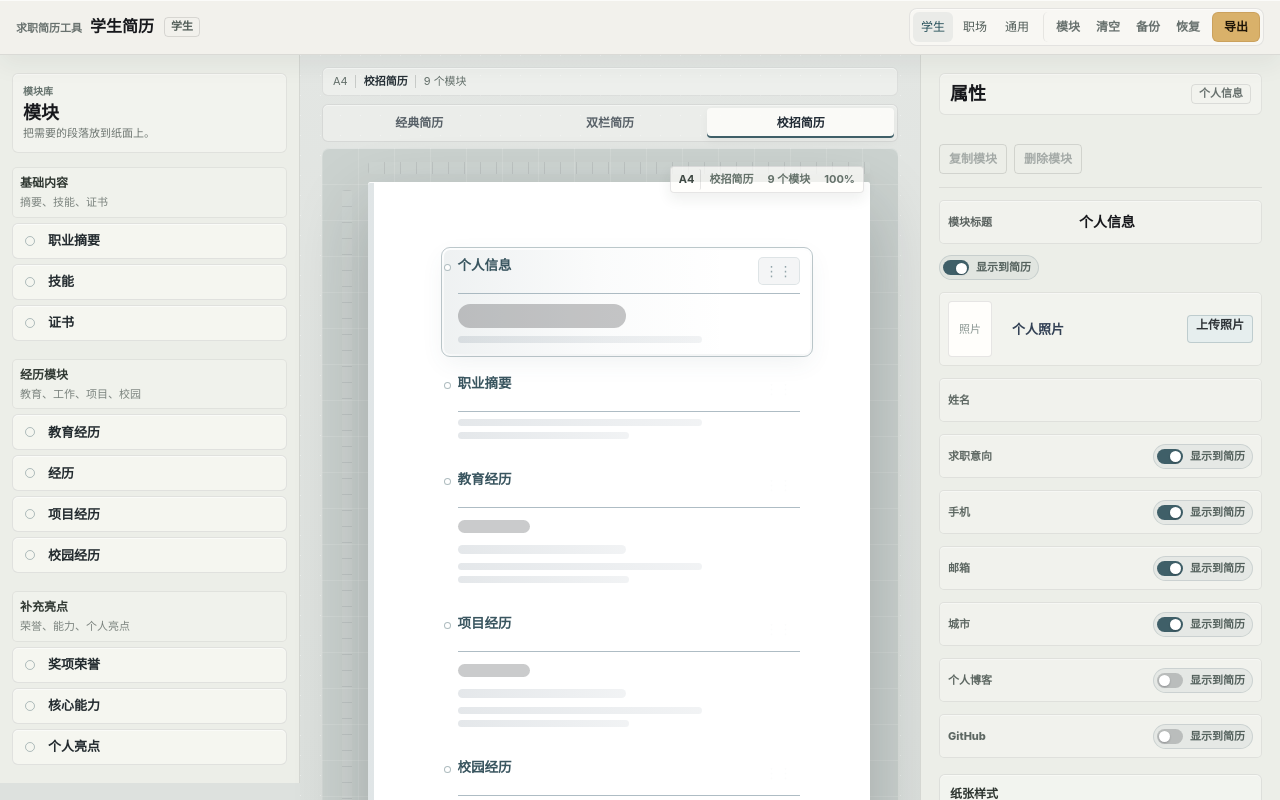
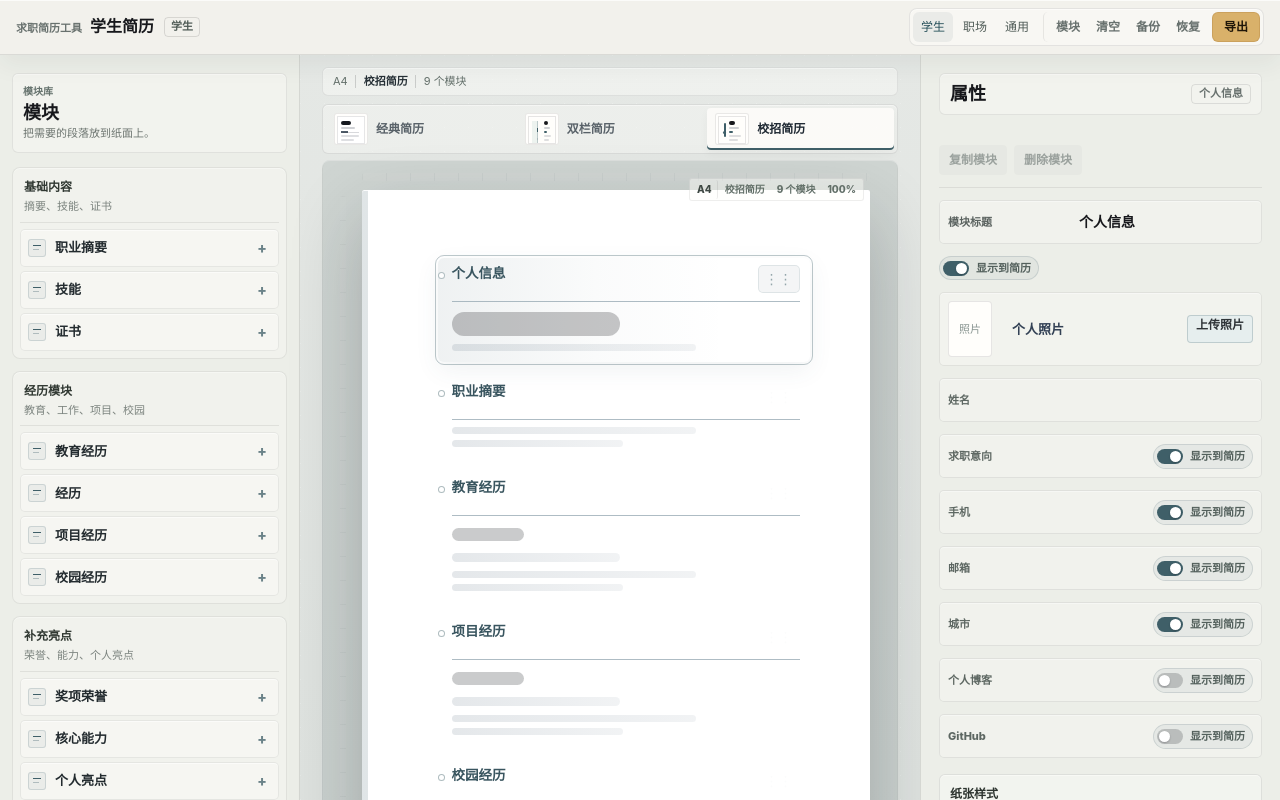
Before and after one commit to yzhiheng05/resume-builder, a React (Vite) app: page / in a window 1280 px wide. Both pictures are taken after a click on the button 1000 px from the left and 274 px from the top of the page. Shown: the top 800 px of the page. Built offline with nearby package versions, Linux system fonts and the light colour scheme.

Commit message:
polish resume editor chrome

```diff
--- a/src/styles.css
+++ b/src/styles.css
@@ -1904,9 +1904,9 @@ body {
   padding: 56px clamp(32px, 5vw, 72px);
   border-right: 1px solid rgba(17, 18, 23, 0.08);
   background:
-    linear-gradient(90deg, rgba(17, 18, 23, 0.026) 1px, transparent 1px) 0 0 / 34px 34px,
-    linear-gradient(rgba(17, 18, 23, 0.022) 1px, transparent 1px) 0 0 / 34px 34px,
-    linear-gradient(180deg, #e3e6e3 0%, #d5dad7 100%);
+    linear-gradient(90deg, rgba(17, 18, 23, 0.014) 1px, transparent 1px) 0 0 / 42px 42px,
+    linear-gradient(rgba(17, 18, 23, 0.012) 1px, transparent 1px) 0 0 / 42px 42px,
+    linear-gradient(180deg, #e5e8e5 0%, #d8ddda 100%);
 }
 
 .identity-screen__hero h1 {
@@ -1929,11 +1929,11 @@ body {
   margin-top: 10px;
   padding: 14px 16px 18px;
   border: 1px solid rgba(17, 18, 23, 0.08);
-  border-radius: 3px;
-  background: rgba(255, 254, 251, 0.26);
+  border-radius: 4px;
+  background: rgba(255, 254, 251, 0.22);
   box-shadow:
-    inset 0 1px 0 rgba(255, 255, 255, 0.48),
-    0 18px 42px rgba(39, 47, 43, 0.1);
+    inset 0 1px 0 rgba(255, 255, 255, 0.42),
+    0 16px 36px rgba(39, 47, 43, 0.08);
 }
 
 .identity-paper__toolbar {
@@ -2034,11 +2034,11 @@ body {
 
 .identity-card {
   position: relative;
-  min-height: 96px;
-  padding: 13px 12px 13px 18px;
+  min-height: 88px;
+  padding: 12px 38px 12px 18px;
   border: 1px solid rgba(17, 18, 23, 0.08);
-  border-radius: 6px;
-  background: rgba(255, 254, 251, 0.34);
+  border-radius: 5px;
+  background: rgba(255, 254, 251, 0.28);
   box-shadow: inset 0 1px 0 rgba(255, 255, 255, 0.42);
   color: #17181c;
 }
@@ -2064,7 +2064,24 @@ body {
   opacity: 0.28;
 }
 
+.identity-card::after {
+  content: "";
+  position: absolute;
+  top: 50%;
+  right: 18px;
+  width: 7px;
+  height: 7px;
+  border-top: 1px solid rgba(63, 95, 104, 0.58);
+  border-right: 1px solid rgba(63, 95, 104, 0.58);
+  transform: translateY(-50%) rotate(45deg);
+  opacity: 0.58;
+}
+
 .identity-card:hover::before {
+  opacity: 1;
+}
+
+.identity-card:hover::after {
   opacity: 1;
 }
 
@@ -2325,12 +2342,17 @@ body {
 }
 
 .module-library__list {
-  gap: 18px;
+  gap: 12px;
 }
 
 .module-library__group {
   display: grid;
-  gap: 5px;
+  gap: 6px;
+  padding: 7px;
+  border: 1px solid rgba(17, 18, 23, 0.08);
+  border-radius: 8px;
+  background: rgba(255, 254, 251, 0.26);
+  box-shadow: inset 0 1px 0 rgba(255, 255, 255, 0.38);
 }
 
 .module-library__group-header h3 {
@@ -2350,10 +2372,11 @@ body {
 .module-library__group-header {
   display: grid;
   gap: 2px;
-  padding: 6px 7px;
-  border: 1px solid rgba(17, 18, 23, 0.07);
-  border-radius: 5px;
-  background: rgba(255, 254, 251, 0.24);
+  padding: 3px 4px 7px;
+  border: 0;
+  border-bottom: 1px solid rgba(17, 18, 23, 0.08);
+  border-radius: 0;
+  background: transparent;
 }
 
 .module-library__group-header p {
@@ -2362,7 +2385,7 @@ body {
 
 .module-library__group-items {
   display: grid;
-  gap: 5px;
+  gap: 4px;
   border-top: 0;
 }
 
@@ -2372,11 +2395,11 @@ body {
   grid-template-columns: 18px minmax(0, 1fr) 18px;
   column-gap: 9px;
   align-items: center;
-  min-height: 36px;
-  padding: 7px 8px;
-  border: 1px solid rgba(17, 18, 23, 0.09);
-  border-radius: 6px;
-  background: rgba(255, 254, 251, 0.46);
+  min-height: 38px;
+  padding: 7px 7px;
+  border: 1px solid rgba(17, 18, 23, 0.07);
+  border-radius: 5px;
+  background: rgba(255, 254, 251, 0.34);
   color: #232b2f;
   box-shadow: inset 0 1px 0 rgba(255, 255, 255, 0.52);
 }
@@ -2385,27 +2408,34 @@ body {
   content: "";
   display: grid;
   place-items: center;
-  width: 8px;
-  height: 8px;
-  margin-left: 4px;
-  border: 1px solid rgba(63, 95, 104, 0.38);
-  border-radius: 50%;
-  background: transparent;
+  width: 16px;
+  height: 16px;
+  margin-left: 0;
+  border: 1px solid rgba(63, 95, 104, 0.18);
+  border-radius: 3px;
+  background:
+    linear-gradient(#3f5f68, #3f5f68) 4px 5px / 8px 1px no-repeat,
+    linear-gradient(rgba(63, 95, 104, 0.34), rgba(63, 95, 104, 0.34)) 4px 9px / 6px 1px no-repeat,
+    rgba(63, 95, 104, 0.06);
 }
 
 .module-library__item::after {
   content: "+";
   grid-column: 3;
+  display: grid;
+  place-items: center;
+  width: 18px;
+  height: 18px;
   justify-self: center;
   color: #3f5f68;
-  font-size: 15px;
+  font-size: 14px;
   font-weight: 760;
   line-height: 1;
-  opacity: 0;
-  transform: translateX(-2px);
+  opacity: 0.76;
+  transform: none;
   transition:
     opacity 120ms ease,
-    transform 120ms ease;
+    background 120ms ease;
 }
 
 .module-library__item:hover:not(:disabled) {
@@ -2420,7 +2450,7 @@ body {
 .module-library__item:hover:not(:disabled)::after,
 .module-library__item:focus-visible:not(:disabled)::after {
   opacity: 1;
-  transform: translateX(0);
+  background: rgba(63, 95, 104, 0.09);
 }
 
 .module-library__item small {
@@ -2444,14 +2474,17 @@ body {
 
 .module-library__item:disabled::before {
   border-color: rgba(127, 137, 151, 0.38);
-  background: rgba(127, 137, 151, 0.12);
+  background:
+    linear-gradient(rgba(127, 137, 151, 0.64), rgba(127, 137, 151, 0.64)) 4px 5px / 8px 1px no-repeat,
+    linear-gradient(rgba(127, 137, 151, 0.42), rgba(127, 137, 151, 0.42)) 4px 9px / 6px 1px no-repeat,
+    rgba(127, 137, 151, 0.12);
 }
 
 .module-library__item:disabled::after {
   content: "";
-  width: 6px;
-  height: 6px;
-  border-radius: 50%;
+  width: 7px;
+  height: 7px;
+  border-radius: 2px;
   background: rgba(127, 137, 151, 0.56);
   opacity: 0.7;
   transform: none;
@@ -2463,8 +2496,8 @@ body {
   min-height: calc(100vh - 48px);
   padding: 12px 22px 24px;
   background:
-    radial-gradient(circle at 0 0, rgba(255, 255, 255, 0.42) 0 1px, transparent 1px) 0 0 / 20px 20px,
-    linear-gradient(180deg, #e3e6e3 0%, #d5dad7 100%);
+    radial-gradient(circle at 0 0, rgba(255, 255, 255, 0.22) 0 1px, transparent 1px) 0 0 / 24px 24px,
+    linear-gradient(180deg, #e5e8e5 0%, #d8ddda 100%);
 }
 
 .canvas-panel__header {
@@ -2551,12 +2584,12 @@ body {
 }
 
 .template-card {
-  grid-template-columns: minmax(0, 1fr);
-  gap: 0;
+  grid-template-columns: 34px minmax(0, 1fr);
+  gap: 8px;
   align-items: center;
-  justify-items: center;
-  min-height: 30px;
-  padding: 0 12px;
+  justify-items: stretch;
+  min-height: 42px;
+  padding: 5px 8px;
   border: 0;
   border-radius: 4px;
   background: transparent;
@@ -2575,14 +2608,17 @@ body {
 }
 
 .template-card__thumbnail {
-  display: none;
-  border-radius: 0;
-  background: transparent;
+  display: block;
+  overflow: hidden;
+  border: 1px solid rgba(17, 18, 23, 0.09);
+  border-radius: 3px;
+  background: #fffefb;
+  box-shadow: inset 0 0 0 1px rgba(255, 255, 255, 0.52);
 }
 
 .template-card__thumbnail-surface {
-  max-height: 26px;
-  padding: 0;
+  max-height: 30px;
+  padding: 2px;
 }
 
 .template-mini {
@@ -2590,7 +2626,7 @@ body {
   display: grid;
   gap: 1px;
   width: 100%;
-  height: 26px;
+  height: 28px;
   padding: 4px 3px;
   overflow: hidden;
   background: #fffefb;
@@ -2734,8 +2770,8 @@ body {
 }
 
 .template-card__meta {
-  justify-items: center;
-  gap: 0;
+  justify-items: start;
+  gap: 1px;
   min-width: 0;
 }
 
@@ -2764,14 +2800,13 @@ body {
   flex: 1;
   align-items: flex-start;
   min-height: 0;
-  padding: 34px 28px 28px 46px;
+  padding: 30px 28px 28px 40px;
   border: 0;
   border-radius: 8px;
-  background:
-    linear-gradient(90deg, rgba(255, 255, 255, 0.13) 1px, transparent 1px) 0 0 / 36px 36px,
-    linear-gradient(rgba(255, 255, 255, 0.13) 1px, transparent 1px) 0 0 / 36px 36px,
-    #cbd2cf;
-  box-shadow: inset 0 1px 0 rgba(255, 255, 255, 0.28);
+  background: linear-gradient(180deg, #cfd5d2 0%, #c7cfcc 100%);
+  box-shadow:
+    inset 0 1px 0 rgba(255, 255, 255, 0.34),
+    inset 0 0 0 1px rgba(17, 18, 23, 0.03);
 }
 
 .preview-surface::before,
@@ -2779,29 +2814,29 @@ body {
   content: "";
   position: absolute;
   pointer-events: none;
-  opacity: 0.38;
+  opacity: 0.22;
 }
 
 .preview-surface::before {
-  top: 14px;
-  left: 46px;
+  top: 13px;
+  left: 40px;
   right: 28px;
-  height: 12px;
+  height: 8px;
   border-radius: 3px;
   background:
-    repeating-linear-gradient(90deg, rgba(33, 38, 48, 0.24) 0 1px, transparent 1px 16px),
-    rgba(255, 255, 255, 0.16);
+    repeating-linear-gradient(90deg, rgba(33, 38, 48, 0.18) 0 1px, transparent 1px 24px),
+    rgba(255, 255, 255, 0.12);
 }
 
 .preview-surface::after {
-  top: 42px;
+  top: 36px;
   bottom: 28px;
-  left: 20px;
-  width: 10px;
+  left: 18px;
+  width: 6px;
   border-radius: 3px;
   background:
-    repeating-linear-gradient(180deg, rgba(33, 38, 48, 0.22) 0 1px, transparent 1px 16px),
-    rgba(255, 255, 255, 0.14);
+    repeating-linear-gradient(180deg, rgba(33, 38, 48, 0.16) 0 1px, transparent 1px 24px),
+    rgba(255, 255, 255, 0.1);
 }
 
 .resume-paper {
@@ -2823,24 +2858,24 @@ body {
   display: inline-flex;
   gap: 2px;
   align-items: center;
-  padding: 2px;
-  border: 1px solid rgba(17, 18, 23, 0.1);
-  border-radius: 4px;
-  background: rgba(255, 254, 251, 0.72);
-  box-shadow: 0 6px 14px rgba(39, 47, 43, 0.08);
+  padding: 1px 2px;
+  border: 1px solid rgba(17, 18, 23, 0.07);
+  border-radius: 3px;
+  background: rgba(255, 254, 251, 0.42);
+  box-shadow: none;
   color: #637069;
-  font-size: 11px;
-  font-weight: 700;
+  font-size: 10px;
+  font-weight: 760;
 }
 
 .canvas-statusbar span {
-  padding: 2px 6px;
+  padding: 2px 5px;
   border-radius: 2px;
   background: transparent;
 }
 
 .canvas-statusbar span:first-child {
-  border-right: 1px solid rgba(17, 18, 23, 0.1);
+  border-right: 1px solid rgba(17, 18, 23, 0.08);
   background: transparent;
   color: #3e4843;
 }
@@ -3375,7 +3410,11 @@ body {
 
 .inspector-actions .secondary-button:disabled,
 .inspector-actions .ghost-button:disabled {
-  color: #a4aaa7;
+  border-color: transparent;
+  background: rgba(17, 18, 23, 0.025);
+  color: #9aa19d;
+  opacity: 1;
+  box-shadow: none;
   cursor: default;
 }
 
@@ -3469,7 +3508,7 @@ body {
 .style-board,
 .numeric-field-grid,
 .segmented-field {
-  padding: 10px 0;
+  padding: 8px 0;
 }
 
 .style-board {
@@ -3577,14 +3616,14 @@ body {
 
 .numeric-field-grid {
   display: grid;
-  gap: 7px;
+  gap: 5px;
   border-bottom: 1px solid rgba(17, 18, 23, 0.09);
 }
 
 .numeric-field-group {
   display: grid;
   gap: 0;
-  padding: 5px 0 4px;
+  padding: 4px 0 3px;
   border-top: 1px solid rgba(17, 18, 23, 0.08);
 }
 
@@ -3595,20 +3634,28 @@ body {
 
 .numeric-field-group__header {
   display: flex;
+  gap: 8px;
   align-items: center;
-  min-height: 18px;
+  min-height: 16px;
   color: #8a918e;
   font-size: 10px;
   font-weight: 820;
 }
 
+.numeric-field-group__header::after {
+  content: "";
+  flex: 1;
+  height: 1px;
+  background: rgba(17, 18, 23, 0.07);
+}
+
 .numeric-field {
   display: grid;
-  grid-template-columns: minmax(80px, 1fr) 62px 24px;
-  gap: 7px;
+  grid-template-columns: minmax(74px, 1fr) 56px 20px;
+  gap: 6px;
   align-items: center;
-  min-height: 32px;
-  padding: 3px 0;
+  min-height: 28px;
+  padding: 2px 0;
   border-top: 0;
 }
 
@@ -3625,7 +3672,7 @@ body {
 .numeric-field input {
   width: 100%;
   min-width: 0;
-  height: 24px;
+  height: 22px;
   padding: 2px 5px;
   border: 1px solid rgba(17, 18, 23, 0.1);
   border-radius: 3px;
@@ -3651,7 +3698,10 @@ body {
 
 .segmented-field {
   display: grid;
-  gap: 6px;
+  grid-template-columns: minmax(74px, 0.56fr) minmax(0, 1fr);
+  gap: 10px;
+  align-items: center;
+  min-height: 38px;
   border-bottom: 1px solid rgba(17, 18, 23, 0.09);
 }
 
@@ -3987,15 +4037,54 @@ body {
 
   .topbar {
     position: static;
+    display: grid;
+    grid-template-columns: 1fr;
+    gap: 10px;
     padding: 14px;
   }
 
-  .topbar__controls,
-  .topbar__identity-switcher,
+  .topbar__brand {
+    width: 100%;
+    min-width: 0;
+  }
+
+  .topbar__controls {
+    display: grid;
+    grid-template-columns: 1fr;
+    gap: 5px;
+    width: 100%;
+    padding: 5px;
+  }
+
+  .topbar__identity-switcher {
+    display: grid;
+    grid-template-columns: repeat(3, minmax(0, 1fr));
+    gap: 2px;
+    width: 100%;
+  }
+
   .topbar__actions {
+    display: grid;
+    grid-template-columns: repeat(5, minmax(0, 1fr));
+    gap: 2px;
     width: 100%;
-    justify-content: flex-start;
-    flex-wrap: wrap;
+    padding-top: 5px;
+    padding-left: 0;
+    border-top: 1px solid rgba(17, 18, 23, 0.08);
+    border-left: 0;
+  }
+
+  .topbar__actions button,
+  .topbar__file-action,
+  .topbar__identity-switcher button {
+    justify-content: center;
+    min-height: 28px;
+    padding-inline: 4px;
+    text-align: center;
+  }
+
+  .topbar__primary-action {
+    margin-left: 0;
   }
 
   .editor-workspace {
```
Also changed, not shown: 2 other files (tests, documents, lock files or other folders).
